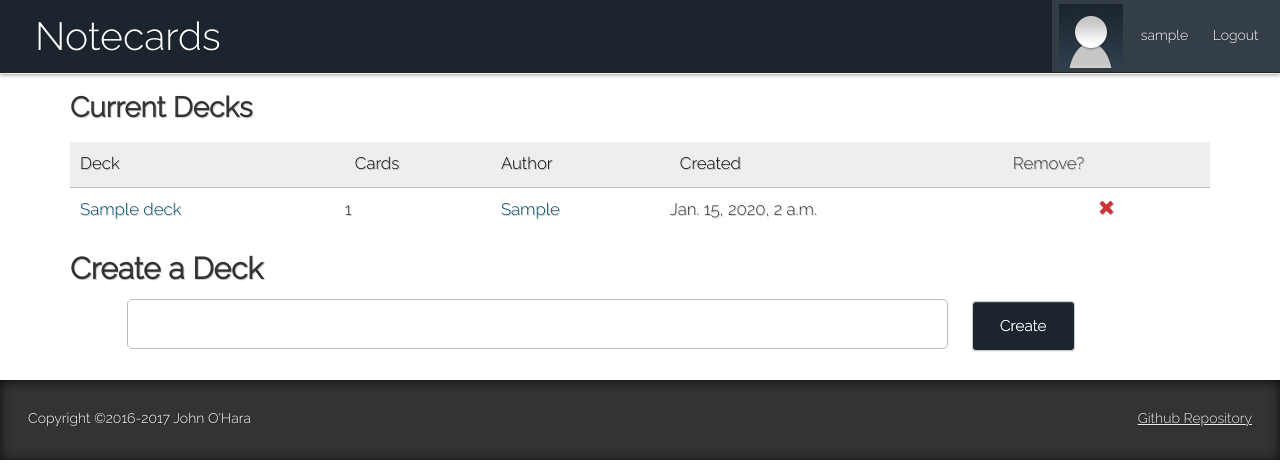
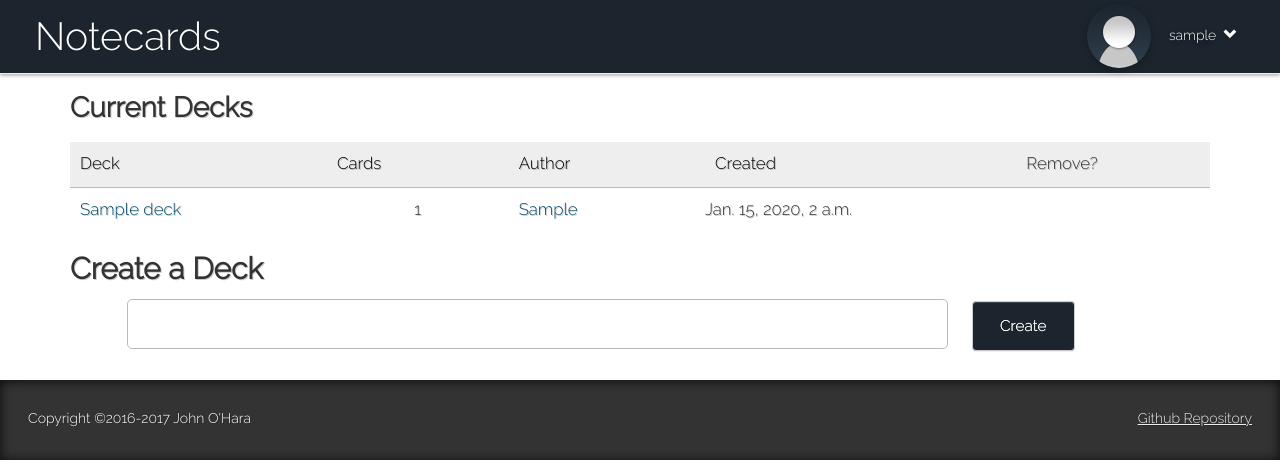
Before and after one commit to jaohara/notecards, a Django app: page / in a window 1280 px wide. Shown: the top 472 px of the page. Run offline with Django 3.2, Linux system fonts and the light colour scheme; a user stored in the database is signed in; tables that the repository leaves empty hold one stand-in row (values such as "Sample post"); some libraries are stand-ins or nearby versions.

Commit message:
Reworked and cleaned up CSS

```diff
--- a/notecards/forms.py
+++ b/notecards/forms.py
@@ -20,6 +20,7 @@ class UserForm(forms.ModelForm):
     class Meta:
         model = User
         fields = ('username', 'email', 'password',)
+        widgets = {'password': forms.PasswordInput()}
 
 class DeckEditForm(forms.ModelForm):
 
--- a/notecards/static/css/notecards.css
+++ b/notecards/static/css/notecards.css
@@ -41,6 +41,7 @@ body {
     box-shadow: 0px 1px 4px rgba(0,0,0,0.4);
     color: #fff;
     margin: 0px;
+    min-height: 74px;
     padding: 0px 0px 0px 35px;
 }
 
@@ -63,39 +64,87 @@ body {
 ------------------------------------------------------ */
 
 div.menu{
-    background: rgb(52,62,71);
-    /*border-radius: 4px;*/
-    /*border: 1px solid rgb(79,92,104);*/
     float: right;
     font-size: 1.0em;
-    /*margin: 4px 0 4px 1.0em;*/
     padding: 4px;
-    /*padding: 0px 10px;*/
 }
 
-div.menu.login{
-
+div.menu, ul.user-menu{
+    margin-right: 35px;
 }
 
 div.menu a{
     color: #fff;
     display: inline-block;
-    margin-right: 1.0em;
+    /*margin-right: 1.0em;*/
     padding: 0px .25em;
     text-decoration: none;
-    transition: backround .2s;
+    text-shadow: 1px 1px 4px rgba(0,0,0,0.7);
 }
 
-div.menu a:hover{
-    background: rgb(79,92,104);
-    border-radius: 4px;
+div.menu a span.glyphicon{
+    color: #fff;
+}
+
+ul.user-menu{
+    /*background: rgba(255,255,255,0.4);*/
+    /*background: rgba(25,65,104,1.0);*/
+    background: #333;
+    border-bottom-right-radius: 2px;
+    border-bottom-left-radius: 2px;
+    box-shadow: 0px 4px 4px rgba(0,0,0,0.3);
+    color: #fff;
+}
+
+div.menu:hover{
+    background: rgba(19,25,31,1.0);
+    box-shadow: inset 0px 1px 8px rgba(0,0,0,0.3);
+}
+
+div.menu:hover .user-menu{
+    display: block;
 }
 
 img.user-avatar{
+    border-radius: 50%;
+    box-shadow: 0px 2px 8px rgba(0,0,0,0.3);
     height: 64px;
     margin-right: 1.0em;
     width: 64px;
 }
+
+div.logged-out-wrapper{
+    align-items: center;
+    display: flex;
+    font-size: 1.2em;
+    min-height: 64px;
+}
+
+/* subsection - Menu Dropdown */
+ul.user-menu{
+    display: none;
+    list-style-type: none;
+    margin-top: 4px;
+    min-width: 160px;
+    position: absolute;
+    right: 0px;
+    z-index: 1;
+}
+
+ul.user-menu li.user-menu-item a{
+    display: inline-block;
+    margin: 0em;
+    min-height: 2.0em;
+    padding: 1.0em;
+    transition: background .2s box-shadow .2s;
+    width: 100%;
+}
+
+ul.user-menu li.user-menu-item a:hover{
+    background: #555;
+    box-shadow: inset 0px 1px 8px rgba(0,0,0,0.3);
+}
+
 
 /* ------------------------------------------------------
     Buttons
@@ -372,6 +421,10 @@ table.deck-table{
     background-color: #ddd;
 }
 
+.deck-table-header th:hover span.glyphicon{
+    opacity: 0.75;
+}
+
 .deck-table a{
     display: block;
     padding: .6em .6em .6em .6em;
@@ -404,6 +457,16 @@ table.deck-table{
 
 td span.glyphicon-lock{
     color: rgba(0,0,0,0.4);
+}
+
+.centered-cell{
+    text-align: center;
+}
+
+table.deck-table span.glyphicon{
+    color: rgba(0,0,0,0.8);
+    font-size: 0.5em;
+    opacity: 0.0;
 }
 
 /* ------------------------------------------------------
@@ -545,7 +608,7 @@ ul.temp-quiz-list li a:hover{
 
 div.review-content{
     min-height: 25em;
-    padding: 3em 0;
+    margin: 3em 0;
 }
 
 div.front, div.back{
@@ -571,7 +634,9 @@ div.front.small-card, div.back.small-card{
 }
 
 div.review-nav{
+    display: flex;
     font-size: 1.4em;
+    justify-content: space-around;
     margin: 1.5em auto;
     min-height: 6em;
     padding: 0em 6em;
@@ -580,21 +645,25 @@ div.review-nav{
 }
 
 div.review-nav a{
-    display: block;
     padding: 2.0em 1.5em;
     text-decoration: none;
-    transition: background .2s;
 }
 
-div.review-nav a:first-child{
+/*
+div.review-nav a.review-prev{
     float: left;
     padding-right: 2.0em;
 }
 
-div.review-nav a:last-child{
+div.review-nav a.review-next{
     float: right;
     padding-left: 2.0em;
 }
+
+div.review-nav a:last-child{
+    display: block;
+    text-align: center;
+}*/
 
 div.review-nav span {
     padding: 0 0.5em;
@@ -639,12 +708,49 @@ div.error-content h1{
     User Profile
 ------------------------------------------------------ */
 
+
+
+
+
+
+
+
+
+
+
+
+/* --------------------------
+    RESUME
+            WORKING
+                        HERE!
+
+    -------------------------- */
+
+
+
+
+
+/*
+    flexbox layout?
+*/
+
+
+
+
+
+
+
+
+
 div.user-profile-wrapper{
+    align-items: flex-start;
+    display: flex;
     min-height: 182px;
     width: 80%;
 }
 
 div.user-profile-wrapper img.user-icon {
-    float: left;
-    margin-right: 1.0em;
+    align-self: flex-start;
+    border-radius: 50%;
+    margin-right: 2.0em;
 }
--- a/notecards/templates/notecards/base.html
+++ b/notecards/templates/notecards/base.html
@@ -38,15 +38,29 @@
             <div class="menu login">
                 {% if user.is_authenticated %}
                     <a href="{% url 'user_profile' pk=user.pk%}">
+                        <!-- this link makes the first item redundant -->
                         <img class="user-avatar" src="{% static 'img/notecards-user-icon-1.png' %}">
                         {{user.username}}
+                        &nbsp;<span class="glyphicon glyphicon-chevron-down"></span>
                     </a>
 
-                    <a href="{% url 'logout' %}">Logout</a>
+                    <ul class="user-menu">
+                        <li class="user-menu-item">
+                            <a href="{% url 'user_profile' pk=user.pk%}">Profile</a>
+                        </li>
+                        <li class="user-menu-item">
+                            <a href="{% url 'logout'%}">Logout</a>
+                        </li>
+                    </ul>
+
+                    <!--<a href="{% url 'logout' %}">Logout</a>-->
                 {% else %}
-                <a href="{% url 'create_user' %}">Sign Up</a> -
-                <a href="{% url 'login' %}">Login</a>
+                <div class="logged-out-wrapper">
+                    <a href="{% url 'create_user' %}">Sign Up</a> -
+                    <a href="{% url 'login' %}">Login</a>
+                </div>
                 {% endif %}
+
             </div>
 
             {% block menu %}
--- a/notecards/templates/notecards/deck_list.html
+++ b/notecards/templates/notecards/deck_list.html
@@ -7,27 +7,59 @@
         <tr class="deck-table-header">
             <!-- this... is kind of gross right now, but bear with me -->
             {% if sort_method == 'title' and sort_order == 'descending'%}
-            <th><a href="{% url 'deck_list' sort_method='title' sort_order='ascending'%}">Deck</a></th>
+            <th>
+                <a href="{% url 'deck_list' sort_method='title' sort_order='ascending'%}">
+                    Deck &nbsp; <span class="glyphicon glyphicon-chevron-up"></span>
+                </a>
+            </th>
             {% else %}
-            <th><a href="{% url 'deck_list' sort_method='title' sort_order='descending'%}">Deck</a></th>
+            <th>
+                <a href="{% url 'deck_list' sort_method='title' sort_order='descending'%}">
+                    Deck &nbsp; <span class="glyphicon glyphicon-chevron-down"></span>
+                </a>
+            </th>
             {% endif %}
 
             {% if sort_method == 'card_count' and sort_order == 'descending'%}
-            <th><a href="{% url 'deck_list' sort_method='card_count' sort_order='ascending'%}">Cards</a></th>
+            <th>
+                <a href="{% url 'deck_list' sort_method='card_count' sort_order='ascending'%}">
+                    Cards &nbsp; <span class="glyphicon glyphicon-chevron-up"></span>
+                </a>
+            </th>
             {% else %}
-            <th><a href="{% url 'deck_list' sort_method='card_count' sort_order='descending'%}">Cards</a></th>
+            <th>
+                <a href="{% url 'deck_list' sort_method='card_count' sort_order='descending'%}">
+                    Cards &nbsp; <span class="glyphicon glyphicon-chevron-down"></span>
+                </a>
+            </th>
             {% endif %}
 
             {% if sort_method == 'author__username' and sort_order == 'descending'%}
-            <th><a href="{% url 'deck_list' sort_method='author' sort_order='ascending'%}">Author</a></th>
+            <th>
+                <a href="{% url 'deck_list' sort_method='author' sort_order='ascending'%}">
+                    Author &nbsp; <span class="glyphicon glyphicon-chevron-up"></span>
+                </a>
+            </th>
             {% else %}
-            <th><a href="{% url 'deck_list' sort_method='author' sort_order='descending'%}">Author</a></th>
+            <th>
+                <a href="{% url 'deck_list' sort_method='author' sort_order='descending'%}">
+                    Author &nbsp; <span class="glyphicon glyphicon-chevron-down"></span>
+                </a>
+            </th>
             {% endif %}
 
             {% if sort_method == 'created_date' and sort_order == 'descending'%}
-            <th><a href="{% url 'deck_list' sort_method='created_date' sort_order='ascending'%}">Created</a></th>
+            <th>
+                <a href="{% url 'deck_list' sort_method='created_date' sort_order='ascending'%}">
+                    Created &nbsp; <span class="glyphicon glyphicon-chevron-up"></span>
+                </a>
+            </th>
             {% else %}
-            <th><a href="{% url 'deck_list' sort_method='created_date' sort_order='descending'%}">Created</a></th>
+            <th>
+                <a href="{% url 'deck_list' sort_method='created_date' sort_order='descending'%}">
+                    Created &nbsp; <span class="glyphicon glyphicon-chevron-down"></span>
+                </a>
+            </th>
             {% endif %}
             <!--
             <th><a href="{% url 'deck_list' sort_method='card_count'%}">Cards</a></th>
@@ -40,7 +72,7 @@
         <tr class="deck-table-row">
             <td><a href="{% url 'deck_view' pk=deck.pk %}">{{deck.title}}</a></td>
             <td class="centered-cell">{{deck.card_count}}</td>
-            <td class="centered-cell">
+            <td>
                 <a href="{% url 'user_profile' pk=deck.author.pk%}">{{deck.author|capfirst}}</a>
             </td>
             <td>{{deck.created_date}}</td>
```
Also changed, not shown: notecards/templates/notecards/deck_review.html (+5 -7 lines), 1 other file.
